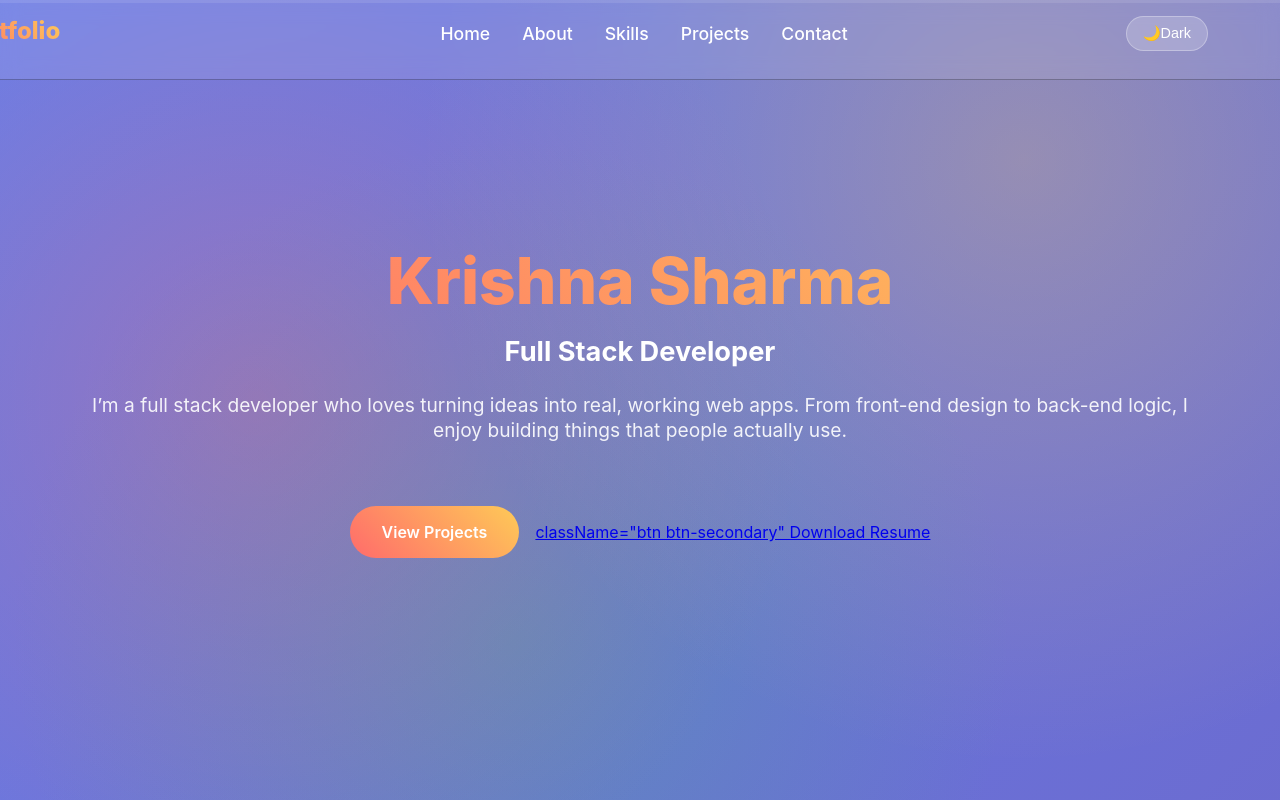
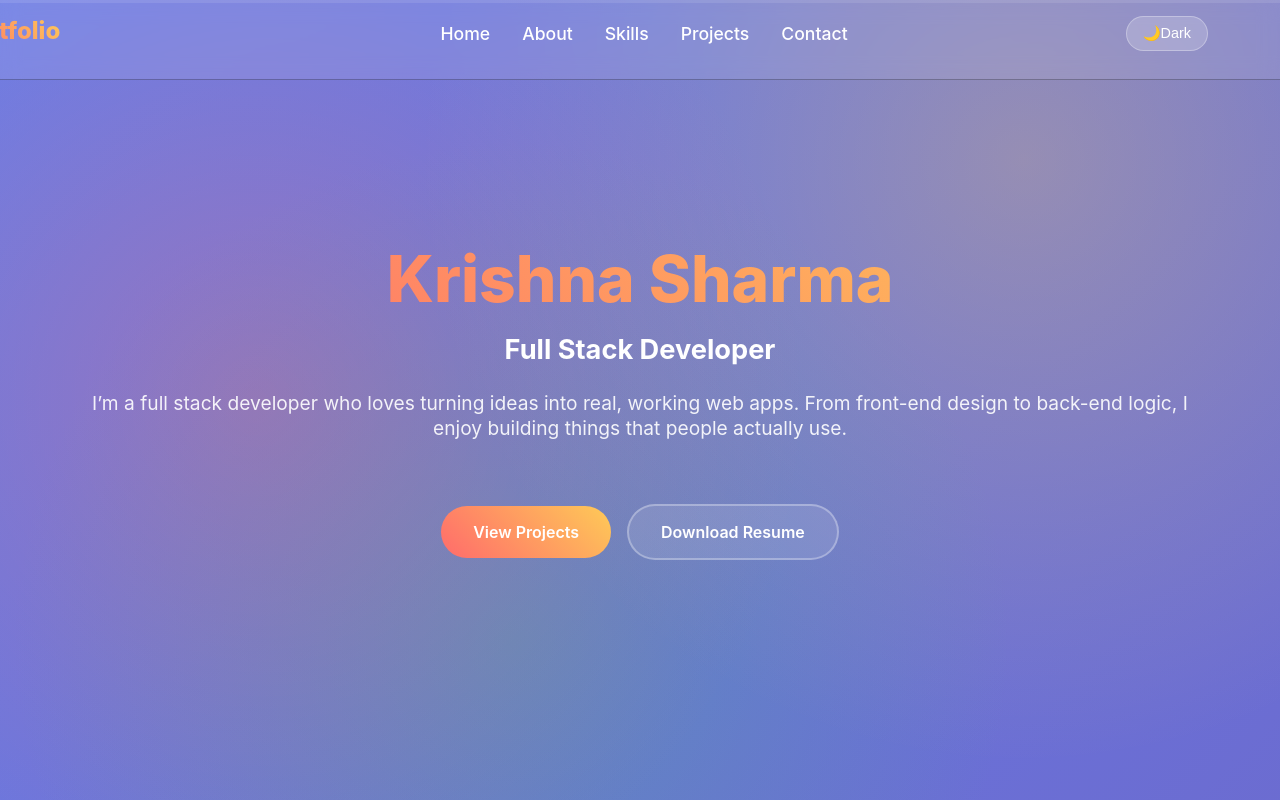
Before and after one commit to krishna-057/Portfolio_1, a React (Vite) app: page / in a window 1280 px wide. Shown: the top 800 px of the page. Built offline with nearby package versions, Linux system fonts and the light colour scheme.

Commit message:
changed the resume file1

```diff
--- a/src/component/Hero/Hero.jsx
+++ b/src/component/Hero/Hero.jsx
@@ -23,9 +23,9 @@ function Hero() {
             View Projects
           </a>
           <a
-            href="https://drive.google.com/uc?export=download&id=1ZLIC6Eh2uBP3jsygioJ70ISSZqUCA1Vo/view?usp=sharing"
+            href="https://drive.google.com/uc?export=download&id=1ZLIC6Eh2uBP3jsygioJ70ISSZqUCA1Vo"
+            className="btn btn-secondary"
             >
-            className="btn btn-secondary"
             Download Resume
           </a>
         </div>
```
